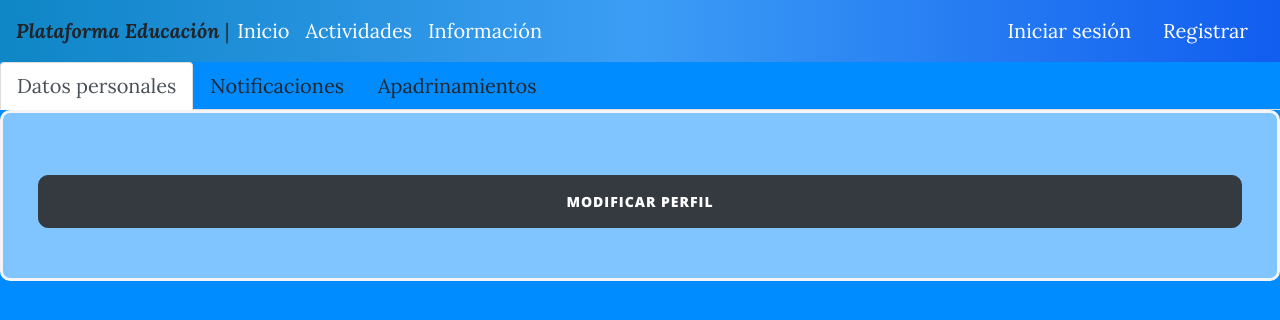
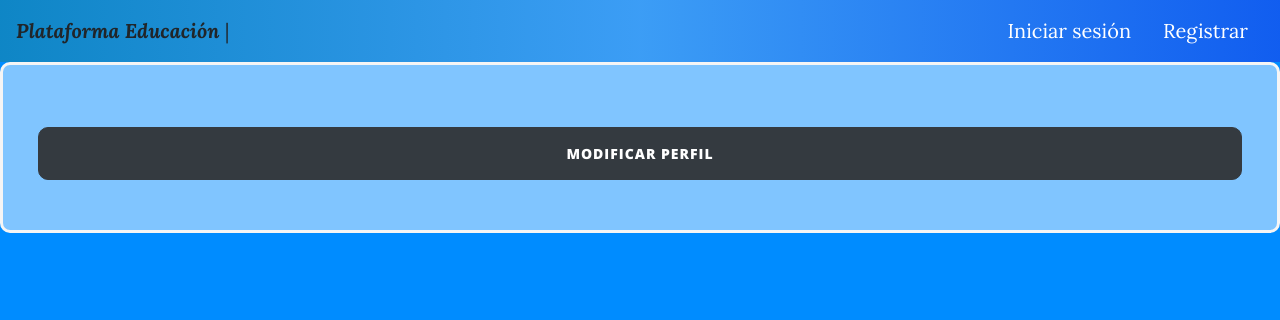
Before and after one commit to carlos-ebm/plataforma-educacional-hcb, a Django app: page /accounts/perfil/ in a window 1280 px wide. Shown: the top 320 px of the page. Run offline with Django 3.2, Linux system fonts and the light colour scheme; data comes from the database, SQL or seed files in the repository; some libraries are stand-ins or nearby versions.

Commit message:
listas pestaña actividades y miperfil

```diff
--- a/core/templates/core/base.html
+++ b/core/templates/core/base.html
@@ -18,22 +18,17 @@
 <body>
 
   <nav id="menu" class="navbar navbar-expand-lg navbar-dark">
-    <!-- <a class="navbar-brand" href="{% url 'inicio' %}"><img width="100px" src="{% static 'core/img/logooriginal.png' %}" alt="Shakepaws"></a> -->
     <a><b><i>Plataforma Educación</i></b> | </a>
     <button class="navbar-toggler" type="button" data-toggle="collapse" data-target="#navbarText" aria-controls="navbarText" aria-expanded="false" aria-label="Toggle navigation">
       <span class="navbar-toggler-icon"></span>
     </button>
     <div class="collapse navbar-collapse" id="navbarText">
       <ul class="navbar-nav mr-auto">
-        <li class="nav-item active">
-          <a class="nav-link" href="{% url 'inicio' %}">Inicio</a>
-        </li>
+        {% if request.user.is_authenticated %}
         <li class="nav-item active">
           <a class="nav-link" href="{% url 'apadrinar' %}">Actividades</a>
         </li>
-        <li class="nav-item active">
-          <a class="nav-link" href="{% url 'informacion' %}">Información</a>
-        </li>
+        {% endif %}
       </ul>
 
       <span class="navbar-text"></span>
@@ -43,9 +38,9 @@
       {% else %}
           <p style="color: white;">Hola {{request.user.username}}!</p>
         {% if request.user.is_staff %}
-          {% if user.profile == "" %}
+
             <a style="color: white;" class="nav-link" href="/admin">Admin</a>
-          {% endif %}
+
             <a style="color: white;" class="nav-link" href="{% url 'perfil' %}">Mi Perfil</a>
         {% else %}
             <a style="color: white;" class="nav-link" href="{% url 'perfil' %}">Mi Perfil</a>
--- a/registration/forms.py
+++ b/registration/forms.py
@@ -4,7 +4,7 @@
 class ProfileForm(forms.ModelForm):
     class Meta:
         model = Profile
-        fields = ['fname', 'lname', 'email', 'image', 'phone', 'address', 'role']
+        fields = ['fname', 'lname', 'email', 'image', 'phone', 'address']
         widgets = {
             'fname': forms.TextInput(attrs={'class':'form-control','placeholder':'Nombre',}),
             'lname': forms.TextInput(attrs={'class':'form-control','placeholder':'Apellido'}),
@@ -12,5 +12,4 @@
             'image': forms.ClearableFileInput(attrs={'class':'form-control-file','placeholder':'Foto'}),
             'phone': forms.TextInput(attrs={'class':'form-control','placeholder':'Celular'}),
             'address': forms.TextInput(attrs={'class':'form-control','placeholder':'Direccion'}),
-            'role': forms.TextInput(attrs={'class':'form-control','placeholder':'Cargo'}),
         }
--- a/registration/models.py
+++ b/registration/models.py
@@ -11,8 +11,8 @@
     email = models.EmailField(verbose_name = "E-mail")
     phone = models.CharField(max_length = 50, verbose_name = "Celular", blank=True)
     course = models.IntegerField(verbose_name = "Curso", null=True, blank=True)
-    address = models.CharField(max_length = 50, verbose_name = "Direccion", blank=True)
-    role = models.CharField(max_length = 50, verbose_name = "Cargo", blank=True)
+    school = models.IntegerField(verbose_name = "Colegio", null=True, blank=True)
+    address = models.CharField(max_length = 50, verbose_name = "Direccion", null=True, blank=True)
     activityToStudent = models.ManyToManyField(Activity, through = "Profile_activity" , verbose_name = "Actividades por estudiante")
 
     class Meta:
--- a/registration/templates/registration/profileAdmin.html
+++ b/registration/templates/registration/profileAdmin.html
@@ -6,20 +6,6 @@
 
 {% block content %}
 
-{% if request.user.is_staff %}
-{% else %}
-<ul class="nav nav-tabs">
-  <li class="nav-item">
-    <a class="nav-link active" href="{% url 'perfil' %}">Datos personales</a>
-  </li>
-  <li class="nav-item">
-    <a class="nav-link" href="{% url 'notificaciones' %}">Notificaciones</a>
-  </li>
-  <li class="nav-item">
-    <a class="nav-link" href="{% url 'apadrinamientos' %}">Apadrinamientos</a>
-  </li>
-</ul>
-{% endif %}
 
 <div class="container-fluid"  id="form_div">
     <div class ="row justify-content-around">
@@ -31,7 +17,7 @@
             <div class="col col-md-5 align-self-start mt-3 text-center" id="form_div">
                 <table class="table table-hover">
                     <tbody>
-                    <tr> <b>Datos</b> </tr>
+                    <tr> <b>Datos personales</b> </tr>
                     <tr>
                         <td> <i>Nombre: </i></td>
                         <td>{{perfil.fname}}</td>
--- a/shakepaws/urls.py
+++ b/shakepaws/urls.py
@@ -24,9 +24,9 @@
 
 urlpatterns = [
     path('', core_views.index, name = "inicio"),
-    path('informacion/', core_views.information, name = "informacion"),
+    #path('informacion/', core_views.information, name = "informacion"),
     path('actividades/', shelter_views.sponsoring , name = "apadrinar"),
-    path('perfil-animal/<int:animal_id>/', animalProfile_views.profile , name = "perfil-animal"),
+    #path('perfil-animal/<int:animal_id>/', animalProfile_views.profile , name = "perfil-animal"),
 
     #path('validation/<int:animal_id>/<sponsor_id>/', animalProfile_views.validation , name = "validation"),
 
```
Also changed, not shown: registration/templates/registration/profile.html (+1 -9 lines), db.sqlite3, media/Animales/image0.jpg (added), media/Perfiles/image0_AxHPN6t.jpg (added), media/Perfiles/image0_yjABqlF.jpg (added), registration/migrations/0001_initial.py, 1 other file.
